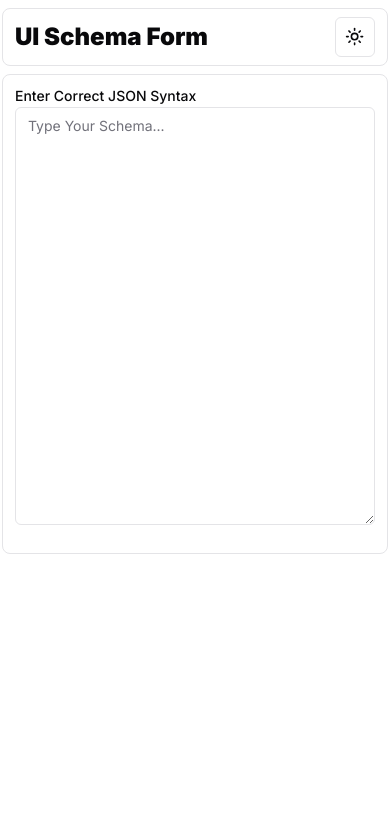
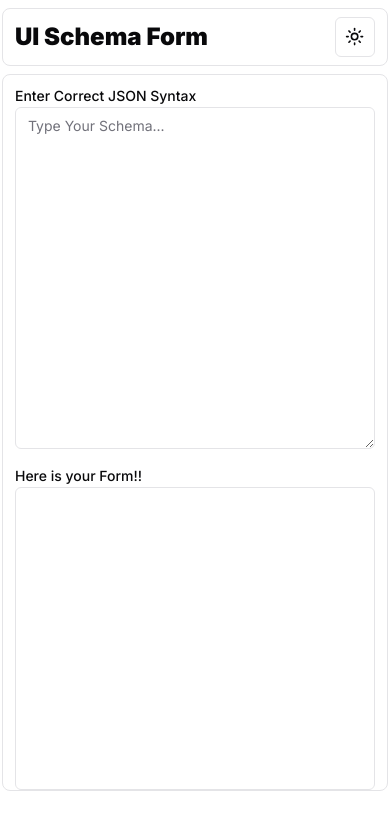
Before and after one commit to arpitv970/json-schema-form, a Next.js app: page / in a window 390 px wide. Shown: the top 830 px of the page. Built offline with nearby package versions, Linux system fonts and the light colour scheme.

Commit message:
feature: added responsive styles

```diff
--- a/app/globals.css
+++ b/app/globals.css
@@ -85,9 +85,17 @@
 }
 
 .json-form {
-  @apply border border-border rounded-lg px-3 py-2 w-[99%] h-[100%] mx-auto grid grid-cols-1 md:grid-cols-2 items-center justify-center gap-5;
+  @apply border border-border rounded-lg px-3 py-2 w-[99%] min-h-[85vh] overflow-hidden mx-auto grid grid-cols-1 md:grid-cols-2 items-center justify-center gap-5;
 }
 
 .json-form-subsec {
   @apply w-[100%] h-[100%];
 }
+
+.json-editor-common {
+  @apply w-[100%] min-h-[95%] overflow-y-auto;
+}
+
+.json-form-sec {
+  @apply border border-border rounded-md px-3 py-2;
+}
--- a/components/FormPage.tsx
+++ b/components/FormPage.tsx
@@ -1,6 +1,7 @@
 import React from 'react'
 import RenderInput from './jsonForm-ui'
 import { FormSchemaType } from '@/utils/types'
+import { Label } from './ui/label'
 
 interface PropsType {
   formSchema: FormSchemaType[]
@@ -9,6 +10,8 @@ interface PropsType {
 const FormPage = ({ formSchema }: PropsType) => {
   return (
     <section className='form-sec json-form-subsec'>
+      <Label htmlFor='form-sec'>Here is your Form!!</Label>
+      <section id='form-sec' className='json-form-sec json-editor-common'>
         {
           formSchema.map((item, key) => {
             return (
@@ -17,6 +20,7 @@ const FormPage = ({ formSchema }: PropsType) => {
           })
         }
       </section>
+    </section>
   )
 }
 
--- a/components/JSONEditor.tsx
+++ b/components/JSONEditor.tsx
@@ -22,7 +22,7 @@ const JSONEditor = ({ onSchemaChange }: PropsType) => {
         id='json-editor'
         placeholder='Type Your Schema...'
         onChange={handleChange}
-        rows={20}
+        className='json-editor-common'
       />
     </section>
   )
```
Lines whose indentation alone changed are shown as unchanged.
